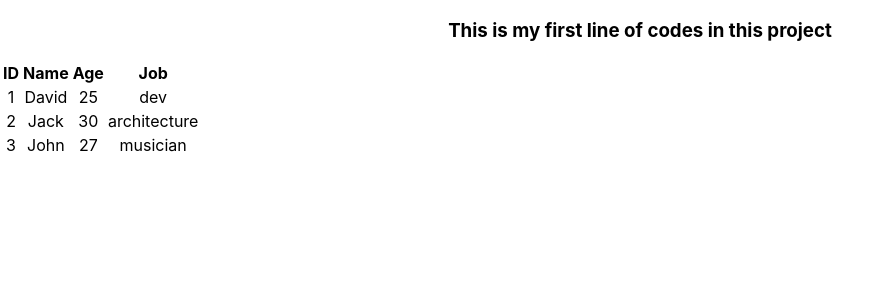
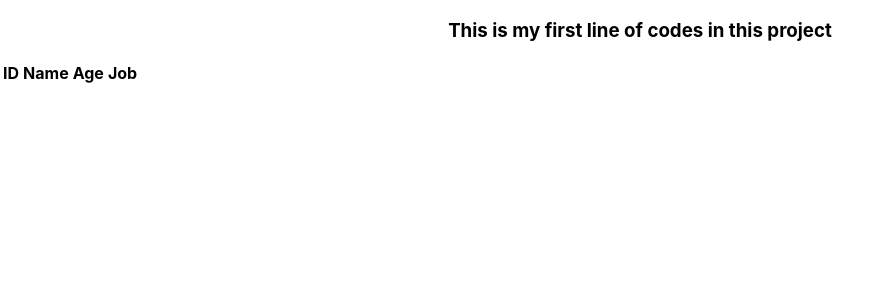
Before and after one commit to ThongDDD/git-test, a React (Create React App) app: page / in a window 1280 px wide. Shown: the top 300 px of the page, without its empty margins (0-891 px from the left). Built offline with nearby package versions, Linux system fonts and the light colour scheme.

Commit message:
Revert "setup table"
This reverts commit f5e7653564e0926c964840df7962d726521a2935.

```diff
--- a/src/App.js
+++ b/src/App.js
@@ -13,24 +13,13 @@ function App() {
       <h3>This is my first line of codes in this project</h3>
       <table>
         <thead>
-          <tr>
-            <th>ID</th>
-            <th>Name</th>
-            <th>Age</th>
-            <th>Job</th>
-          </tr>
+          <th>ID</th>
+          <th>Name</th>
+          <th>Age</th>
+          <th>Job</th>
         </thead>
         <tbody>
-          {people.map(function (person) {
-            return (
-              <tr>
-                <td>{person.id}</td>
-                <td>{person.name}</td>
-                <td>{person.age}</td>
-                <td>{person.job}</td>
-              </tr>
-            )
-          })}
+
         </tbody>
       </table>
     </div>
```
